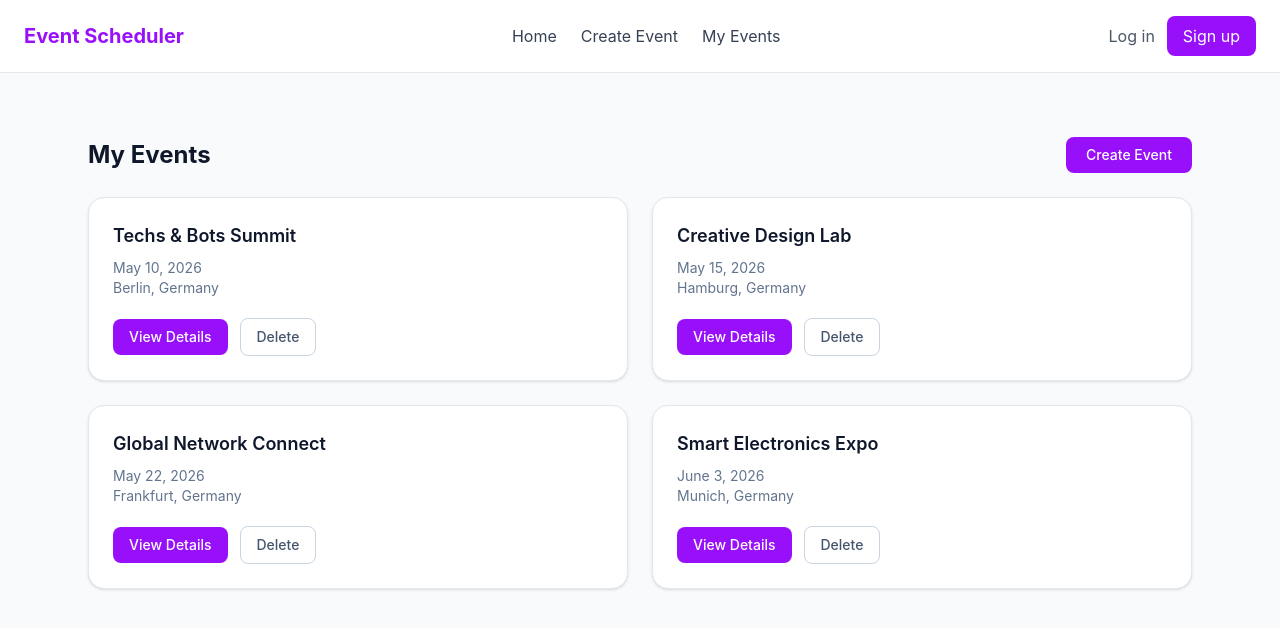
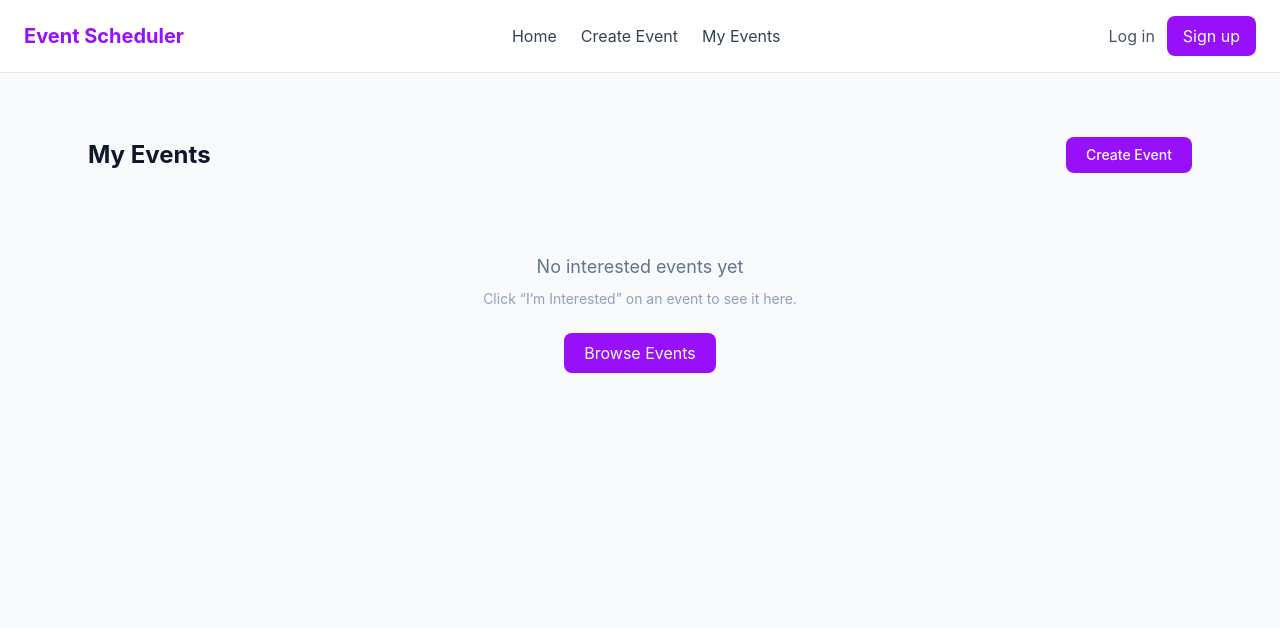
Before and after one commit to Behi1024/event-scheduler, a React (Vite) app: page /my-events in a window 1280 px wide. Shown: the top 628 px of the page. Built offline with nearby package versions, Linux system fonts and the light colour scheme.

Commit message:
feat: add 'Interested' feature with localStorage persistence and My Events page integration

```diff
--- a/src/pages/EventDetailsPage.jsx
+++ b/src/pages/EventDetailsPage.jsx
@@ -1,9 +1,25 @@
 import { Link, useParams } from "react-router-dom";
+import { useState } from "react";
 import { events } from "../data/events";
 
 export default function EventDetailsPage() {
   const { id } = useParams();
   const event = events.find((item) => item.id === Number(id));
+  const eventId = event?.id;
+
+  const [interestedIds, setInterestedIds] = useState(() => {
+    return JSON.parse(localStorage.getItem("interestedEvents")) || [];
+  });
+
+  const isInterested = eventId ? interestedIds.includes(eventId) : false;
+
+  function handleInterested() {
+    if (!eventId || isInterested) return;
+
+    const updatedIds = [...interestedIds, eventId];
+    setInterestedIds(updatedIds);
+    localStorage.setItem("interestedEvents", JSON.stringify(updatedIds));
+  }
 
   if (!event) {
     return (
@@ -94,8 +110,15 @@ export default function EventDetailsPage() {
               </div>
             </div>
 
-            <button className="mt-6 w-full rounded-xl bg-violet-600 px-4 py-3 font-semibold text-white hover:bg-violet-700">
-              I’m Interested
+            <button
+              onClick={handleInterested}
+              className={`mt-6 w-full rounded-xl px-4 py-3 font-semibold text-white transition ${
+                isInterested
+                  ? "cursor-default bg-violet-400"
+                  : "bg-violet-600 hover:bg-violet-700"
+              }`}
+            >
+              {isInterested ? "Added to My Events ✓" : "I’m Interested"}
             </button>
           </div>
 
--- a/src/pages/MyEventsPage.jsx
+++ b/src/pages/MyEventsPage.jsx
@@ -1,13 +1,23 @@
 import { Link } from "react-router-dom";
 import { useState } from "react";
 import MyEventCard from "../components/MyEventCard";
-import { events as initialEvents } from "../data/events";
+import { events as allEvents } from "../data/events";
+
+function getInterestedEvents() {
+  const storedIds = JSON.parse(localStorage.getItem("interestedEvents")) || [];
+  return allEvents.filter((event) => storedIds.includes(event.id));
+}
 
 export default function MyEventsPage() {
-  const [events, setEvents] = useState(initialEvents);
+  const [events, setEvents] = useState(getInterestedEvents);
 
   function handleDelete(eventId) {
-    setEvents(events.filter((event) => event.id !== eventId));
+    const storedIds =
+      JSON.parse(localStorage.getItem("interestedEvents")) || [];
+    const updatedIds = storedIds.filter((id) => id !== eventId);
+
+    localStorage.setItem("interestedEvents", JSON.stringify(updatedIds));
+    setEvents(allEvents.filter((event) => updatedIds.includes(event.id)));
   }
 
   return (
@@ -25,16 +35,16 @@ export default function MyEventsPage() {
 
       {events.length === 0 ? (
         <div className="mt-20 flex flex-col items-center justify-center text-center">
-          <p className="text-lg text-slate-500">No events yet</p>
+          <p className="text-lg text-slate-500">No interested events yet</p>
           <p className="mt-2 text-sm text-slate-400">
-            Create your first event and start organizing 🚀
+            Click “I’m Interested” on an event to see it here.
           </p>
 
           <Link
-            to="/create"
+            to="/"
             className="mt-6 rounded-lg bg-purple-600 px-5 py-2 text-white hover:bg-purple-700"
           >
-            Create Event
+            Browse Events
           </Link>
         </div>
       ) : (
```
Also changed, not shown: src/main.jsx (+7 -7 lines).
